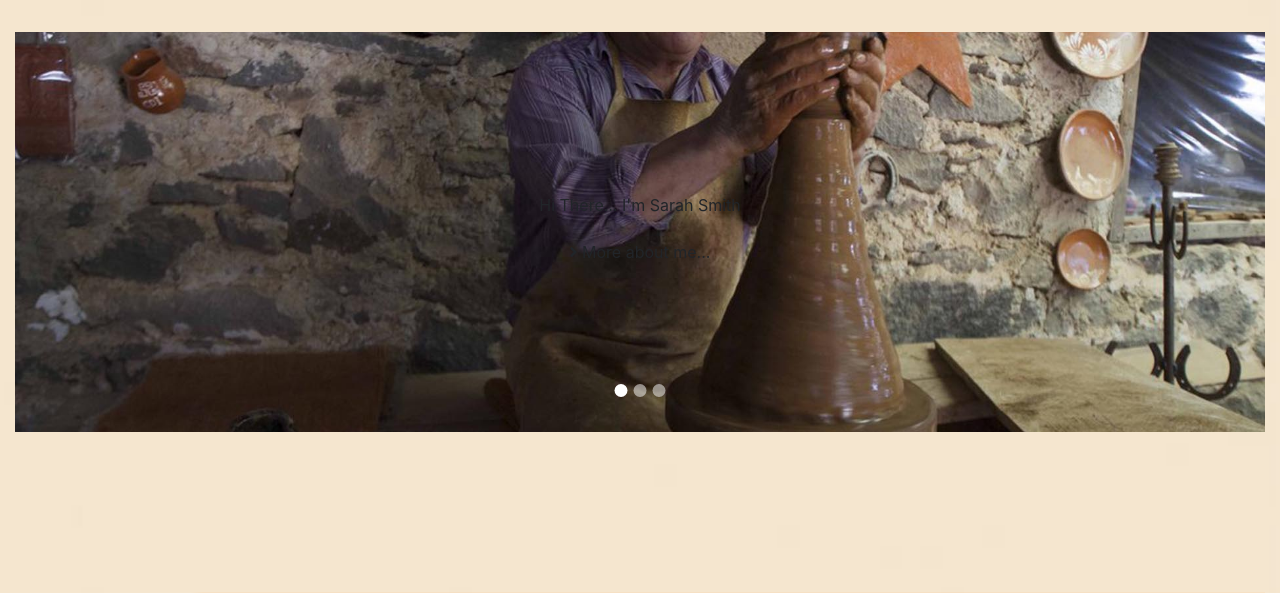
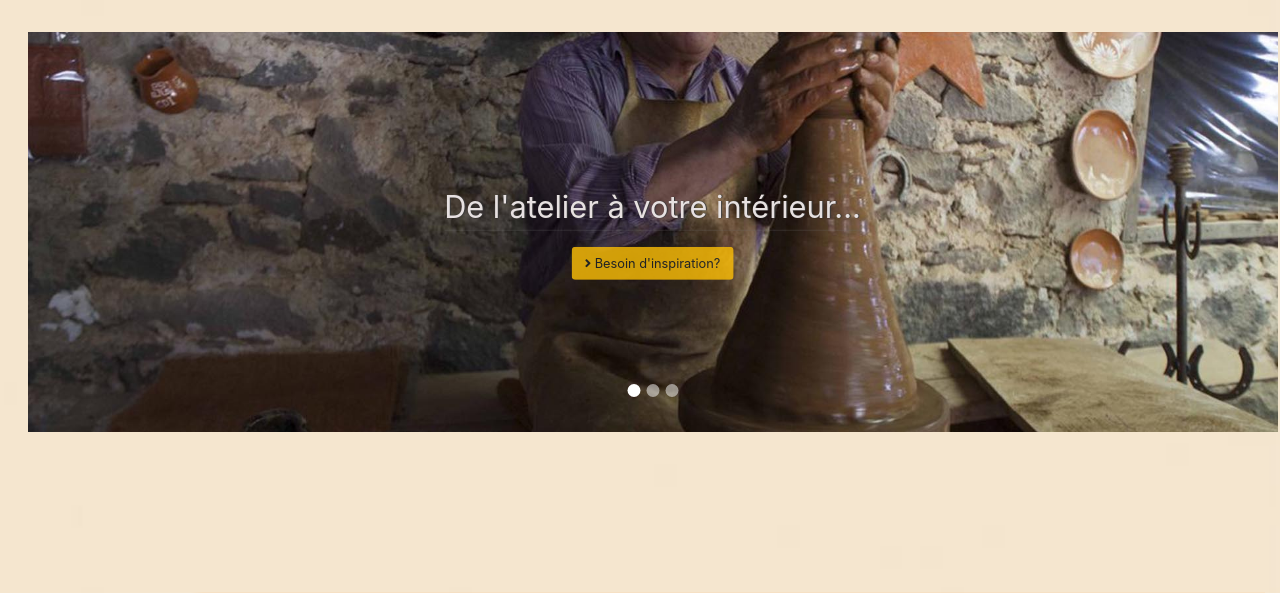
Before and after one commit to Unautrepseudo/TrainingCourse-project, a Symfony app: template templates/site/home.html.twig in a window 1280 px wide; the page is wider, and only the part inside the window is pictured. Shown: the part 88-681 px from the top of that part. Run offline with Twig, Linux system fonts and the light colour scheme; the template is opened without the code that fills it, so the values that code supplies are empty; some libraries are stand-ins or nearby versions.

```diff
--- a/public/css/style.css
+++ b/public/css/style.css
@@ -20,6 +20,7 @@ body
 
 .container-fluid{
     width:100%;
+    overflow:hidden;
 
 }
 
@@ -149,6 +150,7 @@ nav{
     color: rgb(240, 185, 36);
 }
 
+
 /*************LUMIERE SUR*********/
 
 
@@ -241,7 +243,7 @@ nav{
 /*********LE PROJET*****/
 
 .projInfo{
-    margin-top:20%;
+    margin-top:10%;
     margin-left: 10%;
     width: 80%;
     font-size: 1.3vw;
@@ -287,7 +289,7 @@ nav{
 .pi{
     transform: rotateZ(6deg);
     height: 36vh;
-    padding: 9%;
+    padding: 3%;
     color:rgba(0, 0, 0, 0.849);
 
 }
@@ -865,4 +867,18 @@ nav{
 
 .fg-slider {
     height: 50vh;
+    margin-left: 1%;
 }
+
+.fg-content p{
+    font-size:2.4vw;
+    color:rgb(231, 225, 225);
+    border-bottom:1px solid rgba(114, 114, 114, 0.247);
+    text-shadow: rgb(56, 56, 56) 1px 0 1px;
+}
+
+.fg-content a{
+    font-size: 1vw;
+    opacity: 0.8;
+
+}
--- a/templates/base.html.twig
+++ b/templates/base.html.twig
@@ -7,7 +7,6 @@
     <link rel="stylesheet" href="{{asset('css/style.css')}}">
     <link rel="stylesheet" href="https://use.fontawesome.com/releases/v5.0.13/css/all.css" integrity="sha384-DNOHZ68U8hZfKXOrtjWvjxusGo9WQnrNx2sqG0tfsghAvtVlRW3tvkXWZh58N9jp" crossorigin="anonymous">
     <link rel="shortcut icon" href="{{asset('favicon.ico')}}" />
-    <link rel="icon" type="image/x-icon" href="{{asset('favicon.ico')}}" />
     <link rel="icon" type="image/png" href="{{asset('favicon.png')}}" />
     <title>{% block title %}Artisanat équitable{% endblock %}</title>
     {% block stylesheets %}{% endblock %}
--- a/templates/site/home.html.twig
+++ b/templates/site/home.html.twig
@@ -3,65 +3,29 @@
 {% block body %}
 
     <section>
-       <!-- <div id="carouselExampleCaptions" class="carousel slide mt-0 pt-0" data-ride="carousel">
-            <ol class="carousel-indicators">
-                <li data-target="#carouselExampleCaptions" data-slide-to="0" class="active"></li>
-                <li data-target="#carouselExampleCaptions" data-slide-to="1"></li>
-                <li data-target="#carouselExampleCaptions" data-slide-to="2"></li>
-            </ol>
-            <div class="carousel-inner">
-            <div class="carousel-item active">
-                <img src="{{asset('img/carousselleproduit.jpg')}}" class="d-block w-100" alt="...">
-                <div class="carousel-caption d-none d-md-block">
-                <h5>Nos produits</h5>
-                </div>
-            </div>
-            <div class="carousel-item">
-                <img src="{{asset('img/caroussellengagement.jpg')}}" class="d-block w-100" alt="...">
-                <div class="carousel-caption d-none d-md-block">
-                <h5>Notre éthique</h5>
-                </div>
-            </div>
-            <div class="carousel-item">
-                <img src="{{asset('img/carousselleartisan.jpg')}}" class="d-block w-100" alt="...">
-                <div class="carousel-caption d-none d-md-block">
-                <h5>Artisans</h5>
-                </div>
-            </div>
-            </div>
-                <a class="carousel-control-prev" href="#carouselExampleCaptions" role="button" data-slide="prev">
-                    <span class="carousel-control-prev-icon" aria-hidden="true"></span>
-                    <span class="sr-only">Previous</span>
-                </a>
-            <a class="carousel-control-next" href="#carouselExampleCaptions" role="button" data-slide="next">
-                <span class="carousel-control-next-icon" aria-hidden="true"></span>
-                <span class="sr-only">Next</span>
-            </a>
-        </div>
-    -->
 
     <div class="fg-slider" id="slider-1">
         <div class="fg-content text-center">
-            <p>Hi There... I'm Sarah Smith</p>
-            <a href="#about-me" class="btn hover">
-                <i class="fa fa-angle-right" aria-hidden="true"></i> More about me...</a>
+            <p>De l'atelier à votre intérieur...</p>
+            <a href="{{path('products_main_page')}}" class="btn hover bg-warning">
+                <i class="fa fa-angle-right" aria-hidden="true"></i> Besoin d'inspiration?</a>
         </div>
         <img src="{{asset('img/carousselleproduit.jpg')}}" alt="">
 
         <div class="fg-content text-center">
-            <p>Hi There... I'm Sarah Smith</p>
-            <a href="#about-me" class="btn hover">
-                <i class="fa fa-angle-right" aria-hidden="true"></i> More about me...</a>
+            <p>Des bijoux uniques</p>
+            <a href="{{path('bijoux')}}" class="btn hover bg-warning">
+                <i class="fa fa-angle-right" aria-hidden="true"></i> Mon précieux...</a>
+        </div>
+        <img src="{{asset('img/carousselleartisan.jpg')}}" alt="">
+
+         <div class="fg-content text-center">
+            <p>Des matériaux et des hommes</p>
+            <a href="{{path('artisans')}}" class="btn hover bg-warning">
+                <i class="fa fa-angle-right" aria-hidden="true"></i> Rencontre avec...</a>
         </div>
         <img src="{{asset('img/caroussellengagement.jpg')}}" alt="">
-         <div class="fg-content text-center">
-            <p>Hi There... I'm Sarah Smith</p>
-            <a href="#about-me" class="btn hover">
-                <i class="fa fa-angle-right" aria-hidden="true"></i> More about me...</a>
-        </div>
-        <img src="{{asset('img/carousselleartisan.jpg')}}" alt="">
     </div>
-
 
     </section>
 
@@ -81,7 +45,7 @@
         <div class="row d-flex justify-content-around mx-auto mt-5 currentCards">
             <div class="card mt-5 ml-5 reveal" style="width: 18rem;">
                 <a class= 'cardA' href="">
-                    <img src="https://picsum.photos/id/20/800/600" class="card-img-top reveal-1" alt="...">
+                    <span><img src="https://picsum.photos/id/20/800/600" class="card-img-top reveal-1" width='100%' alt="..."></span>
                     <div class="card-body">
                     <span class="currentPrice reveal-2"> 60,50 € </span>
                     <span class='note reveal-2'>
@@ -164,7 +128,7 @@
                 </div>
 
             </div>
-            <div class="col-4"><img class=' crafterImg mx-auto reveal-4' src="https://picsum.photos/500/400" alt="..."></div>
+            <div class="col-4"><img class=' crafterImg mx-auto reveal-4 img-responsive' src="https://picsum.photos/500/400" alt="..."></div>
         </div>
     </section>
 
@@ -184,8 +148,8 @@
                         </div>
                         <div class="col-md-8">
                         <div class="card-body reveal-4">
-                            <h5 class="card-title">La team</h5>
-                            <p class="card-text">baaaaaaaaaaaaaaaaaaaaablablaaaaaaaaaaaaaaaaaaaaaaaaaaaa</p>
+                            <h5 class="card-title">Payer n'a jamais été aussi simple</h5>
+                            <p class="card-text">Nous demandez pas pourquoi. Mais chez nous, payer, c'est plus simple. Voilà.</p>
                         </div>
                         </div>
                     </div>
@@ -201,7 +165,7 @@
                         <div class="col-md-8">
                         <div class="card-body reveal-4">
                             <h5 class="card-title">Notre philosophie</h5>
-                            <p class="card-text reveal-3">relation particulier/ artisan. Moins d'intermédiaires et blablabla</p>
+                            <p class="card-text reveal-3">Si Socrate l'avait lue, il aurait capitulé et serait devenu peintre sur poney.</p>
                         </div>
                         </div>
                     </div>
@@ -215,7 +179,7 @@
                         </div>
                         <div class="col-md-8">
                         <div class="card-body">
-                            <h5 class="card-title">Un truc écolo</h5>
+                            <h5 class="card-title">L'écologie au coeur de notre démarche</h5>
                             <p class="card-text">La nature c'est super, la preuve, y'a plein de castors</p>
                         </div>
                         </div>
@@ -225,9 +189,9 @@
         </div>
         <div class="col-6 projRight infoHidden">
             <div class="projInfo mt-5 reveal-5">
-                <p class="infoHidden pi1 pi text-center">Lorem ipsum dolor sit, amet consectetur adipisicing elit. Ea modi soluta ducimus excepturi necessitatibus repellat atque dignissimos. Natus, obcaecati facere!</p>
-                <p class="infoHidden pi2 pi text-center">Lorem ipsum dolor sit amet consectetur adipisicing elit. Ratione commodi incidunt debitis reprehenderit quibusdam ad in, quisquam necessitatibus fuga impedit distinctio minus deserunt reiciendis ducimus explicabo! Ducimus velit fuga amet?</p>
-                <p class="infoHidden pi3 pi text-center">635zq4r65ve46rz4ztre6g elit. Ratione commodi incidunt debitis reprehenderit quibusdam ad in, quisquam necessitatibus fuga impedit distinctio minus deserunt reiciendis ducimus explicabo! Ducimus velit fuga amet?</p>
+                <p class="infoHidden pi1 pi text-center"> La première raison pour acheter chez nous, c'est qu'on aimerait bien recycler votre argent. L'argent, qu'est-ce que c'est? Une valeur fictive donnée à du papier et des lignes de code. Alors que chez nous, votre argent, c'est du concret: une piscine, un jet privé, une baleine de compagnie. Tout ça en un clic. Recycler n'aura jamais été aussi simple. A vos CB!</p>
+                <p class="infoHidden pi2 pi text-center"> Notre philosophie est simple: marcher jusqu'à l'arrêt de bus suivant pour éventuellement récupérer le bus 417. Surtout les jours de marcher. Au début on savait pas, on attendait naïvement. Depuis... ben on suit Mounir, enfin on lui cavale après vu qu'il court un coup sur deux. "J'veux pas râter mon train" Plus qu'une philosophie: une éthique, une morale, la lumière dans l'obscurité.</p>
+                <p class="infoHidden pi3 pi text-center"> En achetant les produits du site, vous contribuez au refroidissement de la planète grâce à un procédé maison dont nous tairons le secret. Mais notre puissance ne s'arrête pas là, à chaque produit acheté, c'est bien une famille entière d'ours blancs que vous sauvez. Oui oui, une famille entière. Alors qu'attendez vous?</p>
             </div>
         </div>
     </div>
```
Also changed, not shown: public/js/main.js (line endings or trailing spaces).
